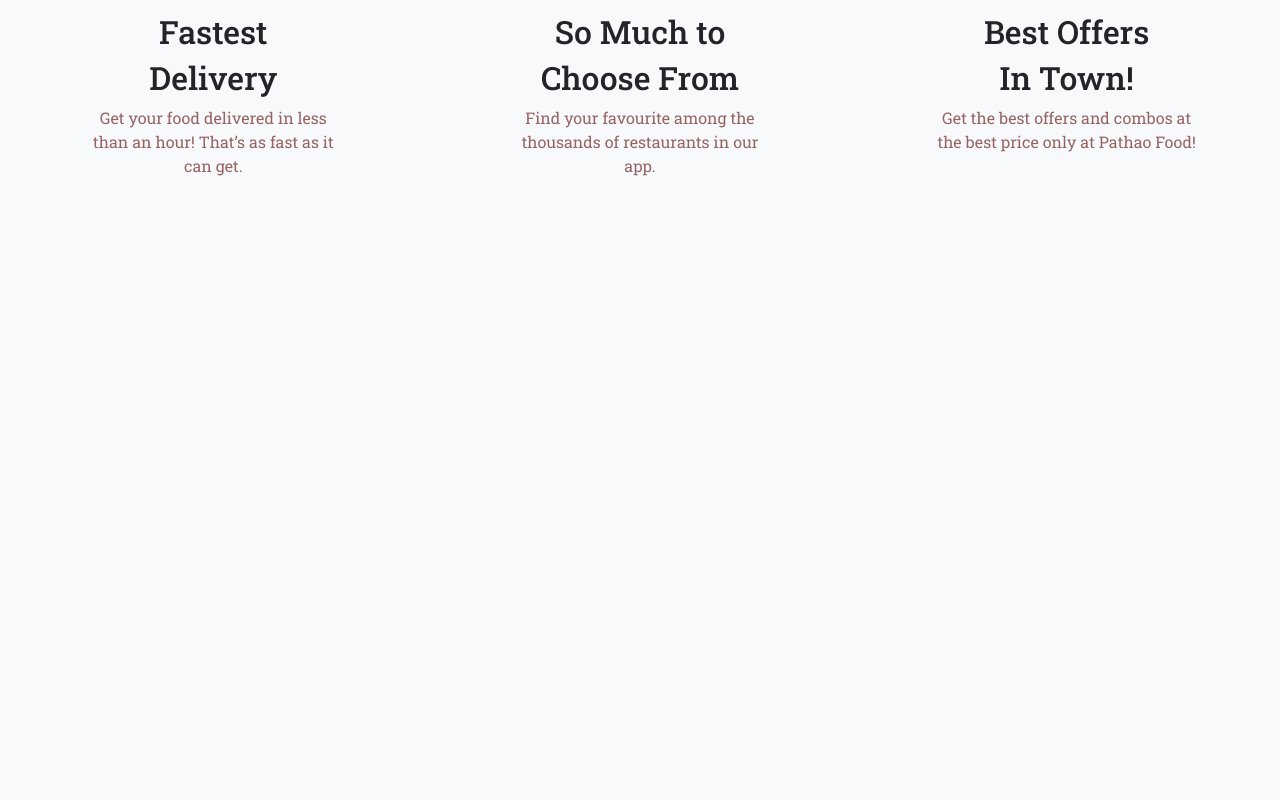
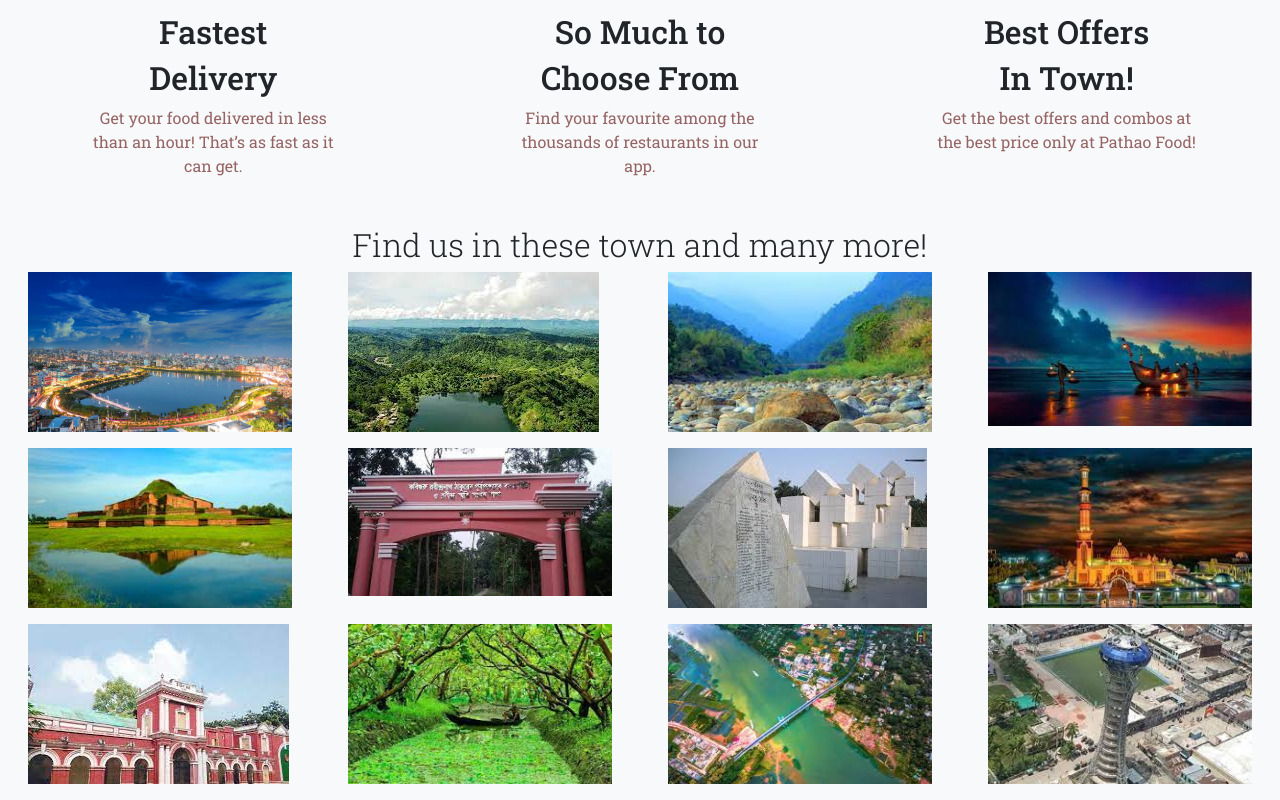
Before and after one commit to naimulislamshakil/Food_Delivary_app, a React (Create React App) app in the folder Front_End/: page / in a window 1280 px wide. Shown: the part 798-1598 px from the top of the page. Before the commit the page ends 1024 px from the top, so only its background shows below. Built offline with nearby package versions, Linux system fonts and the light colour scheme; a web font is replaced by a local one.

Commit message:
add location

```diff
--- a/Front_End/src/Component/Home/Home.tsx
+++ b/Front_End/src/Component/Home/Home.tsx
@@ -1,6 +1,7 @@
 import React from 'react';
 import Banner from './Banner';
 import Category from './Category';
+import Location from './Location';
 import Service from './Service';
 
 const Home = () => {
@@ -9,6 +10,7 @@ const Home = () => {
 			<Banner />
 			<Category />
 			<Service />
+			<Location />
 		</div>
 	);
 };
--- a/Front_End/src/Component/Home/Location.tsx
+++ b/Front_End/src/Component/Home/Location.tsx
@@ -10,6 +10,7 @@ import rangpur from '../../assets/place/rangpur.jpg';
 import pirojpur from '../../assets/place/pirojpur.jpg';
 import chandpur from '../../assets/place/chandpur.jpg';
 import bhola from '../../assets/place/bhola.jpg';
+import '../../scss/App/App.css';
 
 const CityItem = [
 	{
@@ -75,7 +76,25 @@ const CityItem = [
 ];
 
 const Location = () => {
-	return <section className="container-fluid"></section>;
+	return (
+		<section className="container-fluid">
+			<h2 className="font">Find us in these town and many more!</h2>
+			<div className="row">
+				{CityItem.map((item, index) => (
+					<div
+						className="col-lg-4 col-12 col-md-6 image mx-auto mb-3"
+						style={{ maxWidth: '18rem', maxHeight: '10rem' }}
+					>
+						<img src={item.img} className="img-fluid image_img " alt="" />
+
+						<div className="image_overlay">
+							<h5 className="image_title">{item.name}</h5>
+						</div>
+					</div>
+				))}
+			</div>
+		</section>
+	);
 };
 
 export default Location;
--- a/Front_End/src/scss/App/App.css
+++ b/Front_End/src/scss/App/App.css
@@ -45,4 +45,48 @@ p {
   font-weight: 400;
 }
 
+.font {
+  font-weight: 300;
+  text-align: center;
+}
+
+.image {
+  overflow: hidden;
+  outline: none;
+  border: 0;
+  border-radius: 10px;
+  position: relative;
+}
+.image .image_img {
+  display: block;
+}
+.image .image_overlay {
+  position: absolute;
+  top: 0;
+  left: 0;
+  height: 100%;
+  width: 100%;
+  background-color: rgba(0, 0, 0, 0.6);
+  color: #fff;
+  display: flex;
+  align-items: center;
+  justify-content: center;
+  opacity: 0;
+  transition: opacity 0.5s ease-in-out;
+}
+.image .image_overlay > * {
+  transform: translateY(20px);
+  transition: transform 0.5s;
+}
+.image .image_overlay:hover {
+  opacity: 1;
+}
+.image .image_overlay:hover > * {
+  transform: translateY(0);
+}
+.image .image_title {
+  font-size: 1.75rem;
+  font-weight: 400;
+}
+
 /*# sourceMappingURL=App.css.map *//*# sourceMappingURL=App.css.map */
--- a/Front_End/src/scss/App/App.scss
+++ b/Front_End/src/scss/App/App.scss
@@ -41,4 +41,49 @@ p {
 	color: #966464;
 	font-weight: 400;
 }
+
+// Location section
+.font {
+	font-weight: 300;
+	text-align: center;
+}
+.image {
+	overflow: hidden;
+	outline: none;
+	border: 0;
+	border-radius: 10px;
+	position: relative;
+	.image_img {
+		display: block;
+	}
+	.image_overlay {
+		position: absolute;
+		top: 0;
+		left: 0;
+		height: 100%;
+		width: 100%;
+		background-color: rgba(0, 0, 0, 0.6);
+		color: #fff;
+		display: flex;
+		align-items: center;
+		justify-content: center;
+		opacity: 0;
+		transition: opacity 0.5s ease-in-out;
+		& > * {
+			transform: translateY(20px);
+			transition: transform 0.5s;
+		}
+		&:hover {
+			opacity: 1;
+		}
+		&:hover > * {
+			transform: translateY(0);
+		}
+	}
+	.image_title {
+		font-size: 1.75rem;
+		font-weight: 400;
+	}
+}
+
 /*# sourceMappingURL=App.css.map */
```
Also changed, not shown: 1 other file (tests, documents, lock files or other folders).
